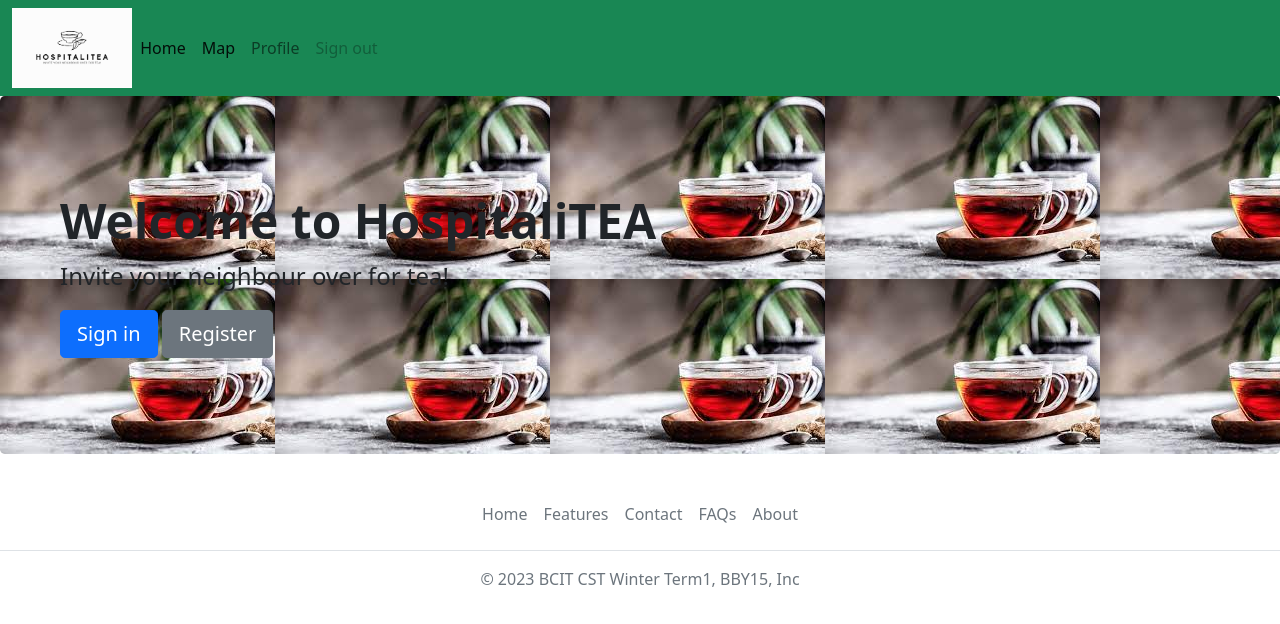
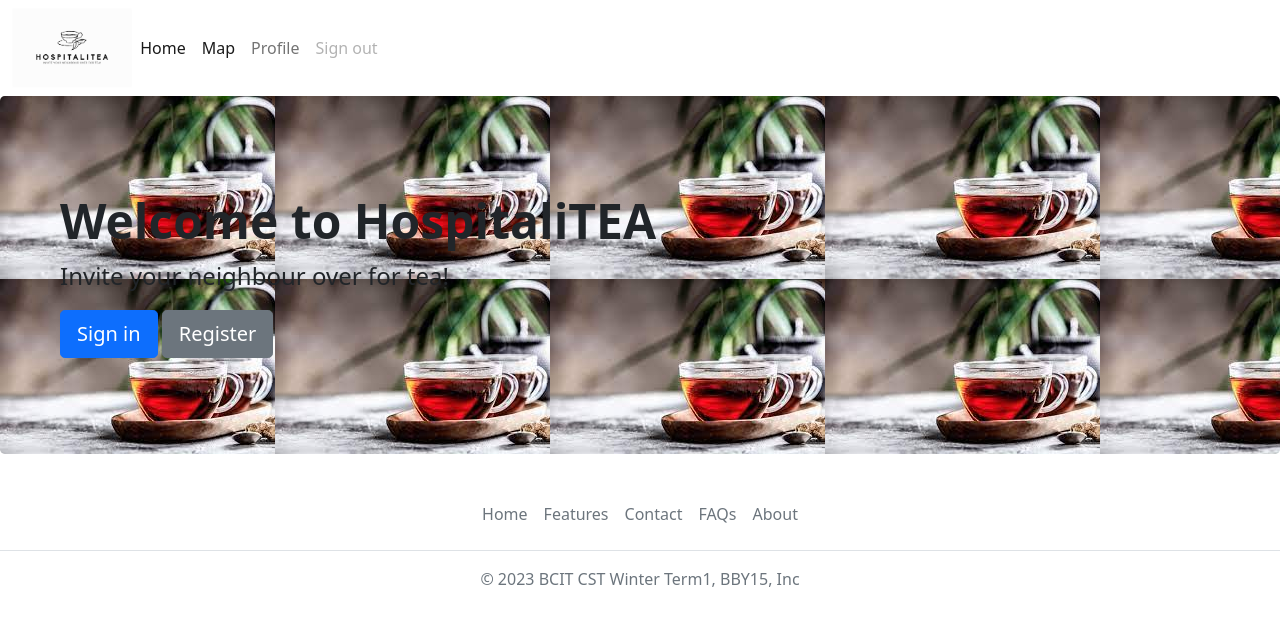
Before and after one commit to IrisWRX/HospitaliTEA, a plain HTML site: page index.html in a window 1280 px wide. Drawn offline with nearby package versions, Linux system fonts and the light colour scheme; no server answers; a web font is replaced by a local one.

Commit message:
modified index.html

```diff
--- a/index.html
+++ b/index.html
@@ -47,7 +47,7 @@
   <body>
     <!------------------------------>
     <!-- Your HTML Layout go here -->
-    <nav class="navbar navbar-expand-lg navbar-light bg-success">
+    <nav class="navbar navbar-expand-lg navbar-light bg-">
       <div class="container-fluid">
         <img src="images/logo.png" height="80"/>
         <button
```
